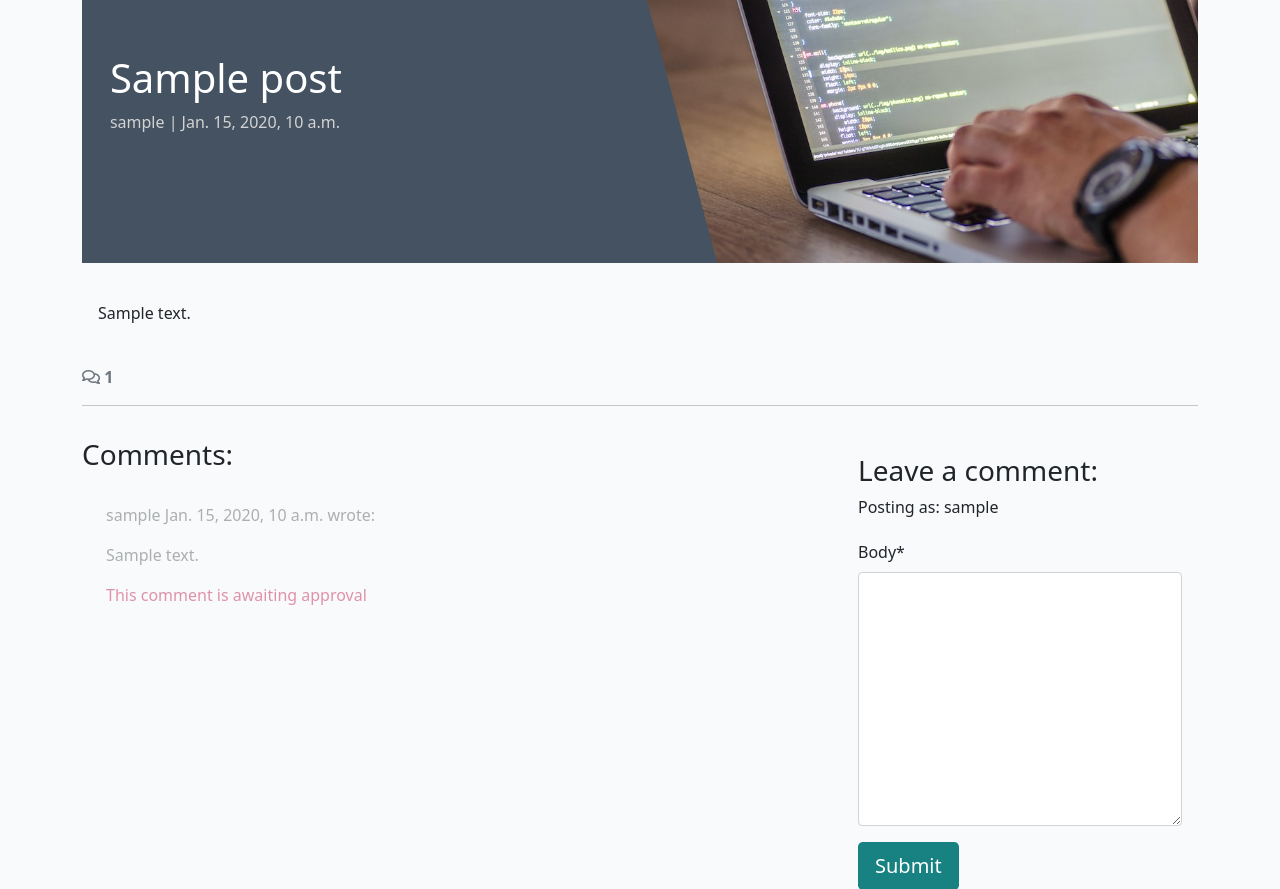
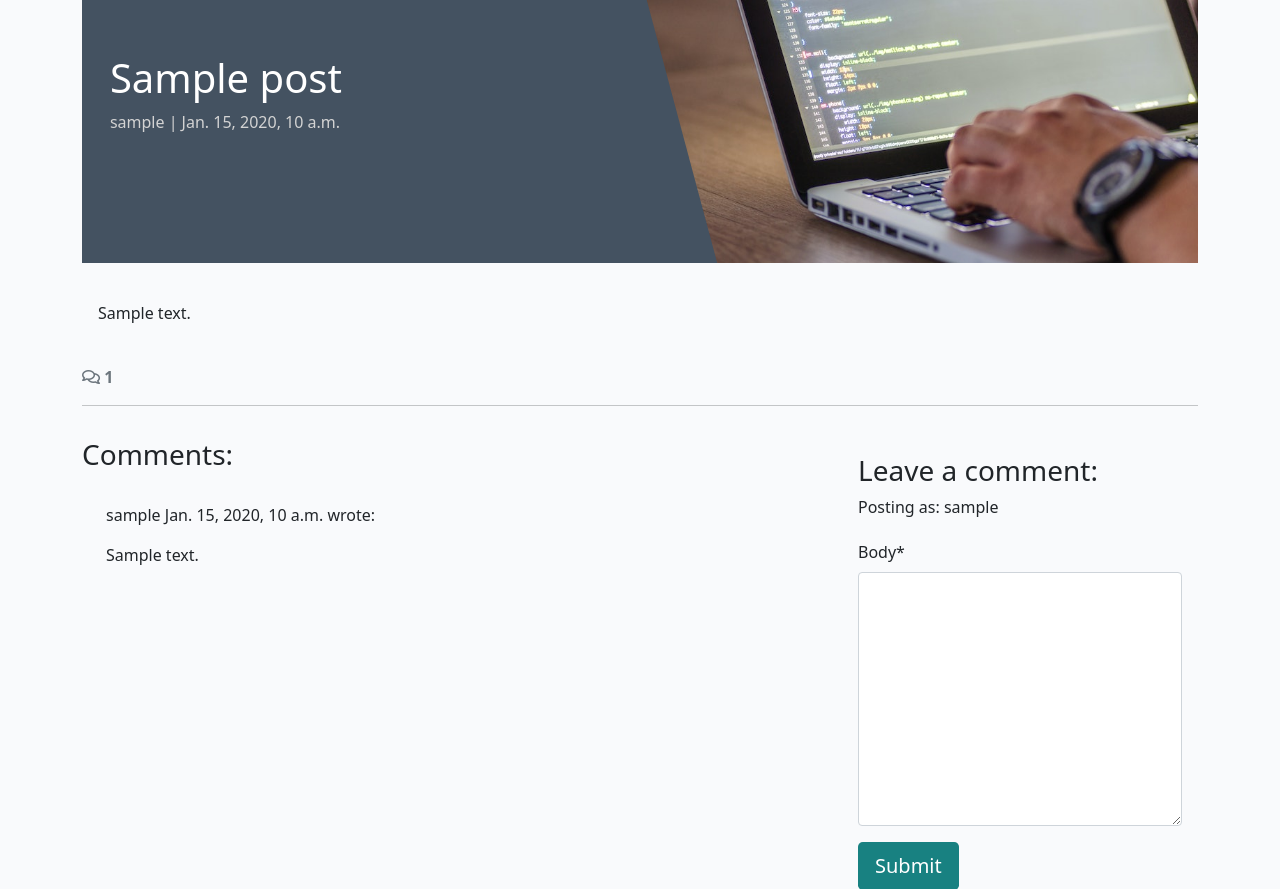
Before and after one commit to curtisnlogan/codestar-blog, a Django app: a page that uses blog/templates/blog/post_detail.html in a window 1280 px wide. Shown: the part 127-1016 px from the top of the page. Run offline with Django 4.2, Linux system fonts and the light colour scheme; a user stored in the database is signed in; tables that the repository leaves empty hold one stand-in row (values such as "Sample post"); some libraries are stand-ins or nearby versions.

Commit message:
fix: correct casing of 'approved' attribute in comment display logic

```diff
--- a/blog/templates/blog/post_detail.html
+++ b/blog/templates/blog/post_detail.html
@@ -48,13 +48,13 @@
                     <!-- We want a for loop inside the empty control tags
           to iterate through each comment in comments -->
                     {% for comment in comments %}
-                        <div class="p-2 comments {% if not comment.approved and comment.author == user %} faded{% elif not comment.approved %} d-none{% endif %}">
+                        <div class="p-2 comments {% if not comment.Approved and comment.author == user %} faded{% elif not comment.Approved %} d-none{% endif %}">
                             <p class="font-weight-bold">
                                 {{ comment.author }}
                                 <span class="font-weight-normal">{{ comment.created_on }}</span> wrote:
                             </p>
                             <div id="comment{{ comment.id }}">{{ comment.body | linebreaks }}</div>
-                            {% if not comment.approved and comment.author == user %}
+                            {% if not comment.Approved and comment.author == user %}
                                 <p class="approval">This comment is awaiting approval</p>
                             {% endif %}
                         </div>
```
